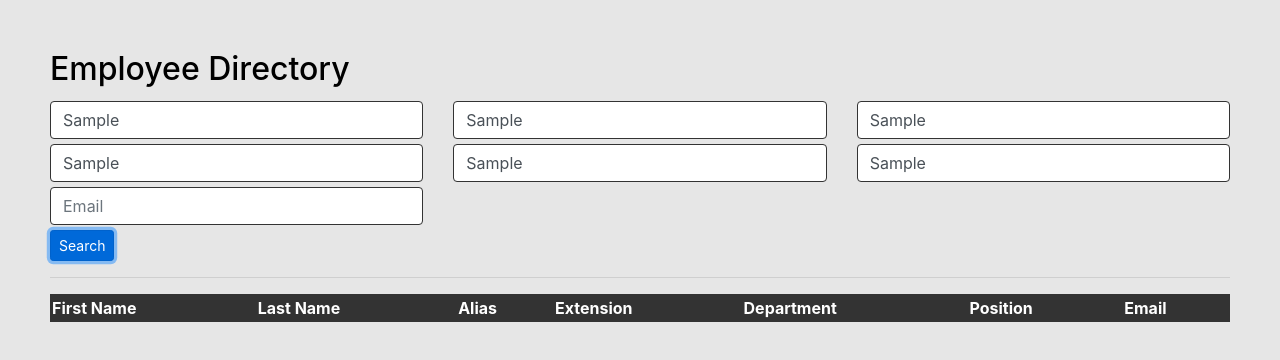
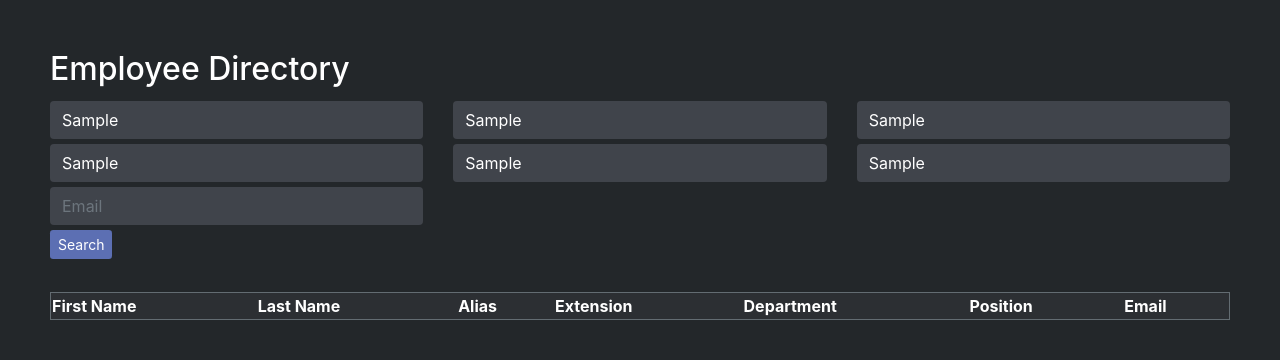
Before and after one commit to DogeSSBM/it_ext_website, a website: page src/index.html in a window 1280 px wide. Both pictures are taken after typing "Sample", "Sample", "Sample", "Sample", "Sample", "Sample" into the empty fields and a click on the button "Search". Drawn offline with nearby package versions, Linux system fonts and the light colour scheme; no server answers.

Commit message:
change to dark theme

```diff
--- a/src/style.css
+++ b/src/style.css
@@ -1,32 +1,48 @@
 body {
 	padding: 50px;
-	background-color: rgb(230, 230, 230);
+	background-color: #23272a;
 }
 
 h1 {
-	color: black;
+	color: #ffffff;
 	font-size: 2rem;
 }
 
 h2 {
-	color: black;
+	color: #ffffff;
 	font-size: 1rem;
+}
+
+hr {
+	opacity: 0%;
 }
 
 table,
 td {
-	border: 1px solid #333;
+	border: 1px solid #636c72;
+	color: white;
 }
 
 thead,
 tfoot {
-	background-color: #333;
+	background-color: #2c2f33;
 	color: #fff;
 }
 
 .inputs {
+	color: white;
+	background-color: #40444b;
 	margin: 5px 0 0 0;
-	border: 1px solid #333;
+	border: none;
+}
+
+.inputs:focus {
+	color: white;
+	background-color: #40444b;
+
+	border: none;
+	-webkit-box-shadow: none;
+	box-shadow: none;
 }
 
 .directoryContainer {
@@ -37,6 +53,36 @@ tfoot {
 	width: 100%;
 }
 
-.searchButton{
+.searchButton {
+	border: none;
+	background-color: #7289da;
 	margin-top: 5px;
 }
+
+.searchButton:hover {
+	border: none;
+	-webkit-box-shadow: none;
+	box-shadow: none;
+	background-color: #5c6fb3;
+}
+
+.searchButton:visited {
+	border: none;
+	-webkit-box-shadow: none;
+	box-shadow: none;
+	background-color: #5c6fb3;
+}
+
+.searchButton:active {
+	border: none;
+	-webkit-box-shadow: none;
+	box-shadow: none;
+	background-color: #5c6fb3;
+}
+
+.searchButton:focus {
+	border: none;
+	-webkit-box-shadow: none;
+	box-shadow: none !important;
+	background-color: #5c6fb3 !important;
+}
```
